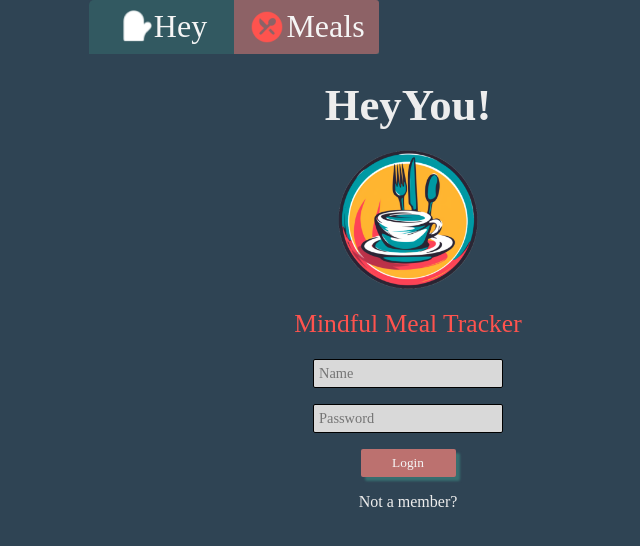
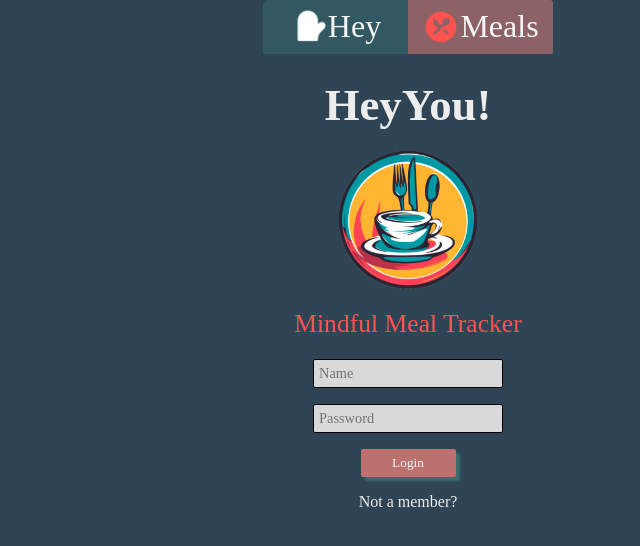
Before and after one commit to Voskii/Sue, a React (Create React App) app in the folder client/: page / in a window 1280 px wide. Shown: the top 546 px of the page, without its empty margins (232-872 px from the left). Built offline with nearby package versions, Linux system fonts and the light colour scheme.

Commit message:
margin fix

```diff
--- a/client/src/hey.css
+++ b/client/src/hey.css
@@ -115,7 +115,7 @@ nav {
   background-color: var(--trans);
   max-width: 290px;
   /* text-align: center; */
-  margin: 0px 0px 0px 0px;
+  margin: 0px auto;
   border-radius: 5px 5px 0px 0px;
 }
 
@@ -162,7 +162,7 @@ nav a {
   text-align: center;
   width: 100%;
   color: var(--p);
-  /* margin: 0px auto; */
+  margin: 0px auto;
   max-width: 290px;
   border-radius: 0px 0px 5px 5px;
   margin-bottom: 20px;
```
Also changed, not shown: 6 other files (tests, documents, lock files or other folders).
